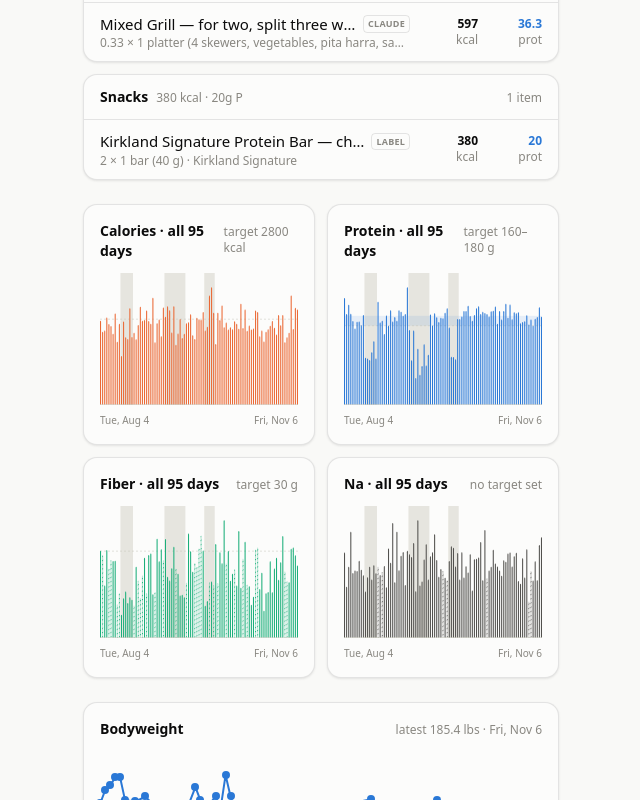
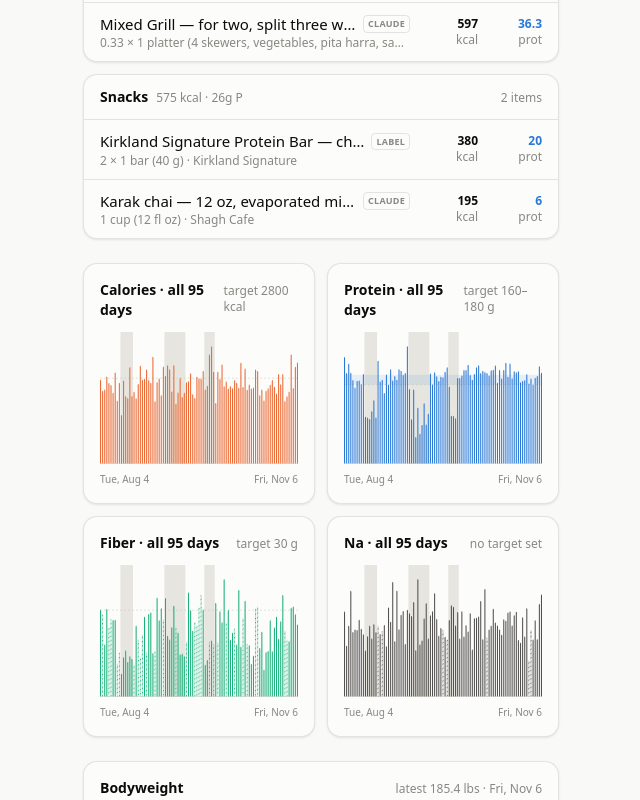
Before and after one commit to soldoutbudokan/Health, a Next.js app: page /Health/ in a window 1280 px wide. Shown: the part 1840-2640 px from the top of the page, without its empty margins (69-709 px from the left). Built offline with nearby package versions, Linux system fonts and the light colour scheme.

Commit message:
Log Nov 6 chai from Shagh Cafe, estimated as a 12 oz karak chai

```diff
--- a/src/data/staples.ts
+++ b/src/data/staples.ts
@@ -1201,6 +1201,16 @@ export const STAPLE_FOODS: Food[] = [
     tags: ["chai", "vanilla chai", "chai latte", "tea", "latte", "drink", "cafe"],
   },
   {
+    id: "staple-karak-chai-12oz",
+    name: "Karak chai",
+    variant: "12 oz, evaporated milk and sugar",
+    source: "claude",
+    per: "1 cup (12 fl oz)",
+    macros: { calories: 195, protein: 6, carbs: 27, fat: 7, fiber: 0, sugar: 27, sodium: 100 },
+    note: "Estimated on Nov 6 for a cup from Shagh Cafe, whose menu couldn't be found: black tea and cardamom boiled with about 90 g of evaporated milk (USDA) and 18 g of sugar. Call it 120–300 kcal, mostly the sugar and whether the café uses condensed milk instead, which adds about 100. Sodium 60–160 mg.",
+    tags: ["chai", "karak", "karak chai", "tea", "cardamom", "evaporated milk", "drink", "cafe", "shagh"],
+  },
+  {
     id: "pkg-hide-seek-fab-vanilla",
     name: "Hide & Seek Fab! Cookies",
     variant: "Vanilla cream sandwich",
```
Also changed, not shown: data/log.csv.
